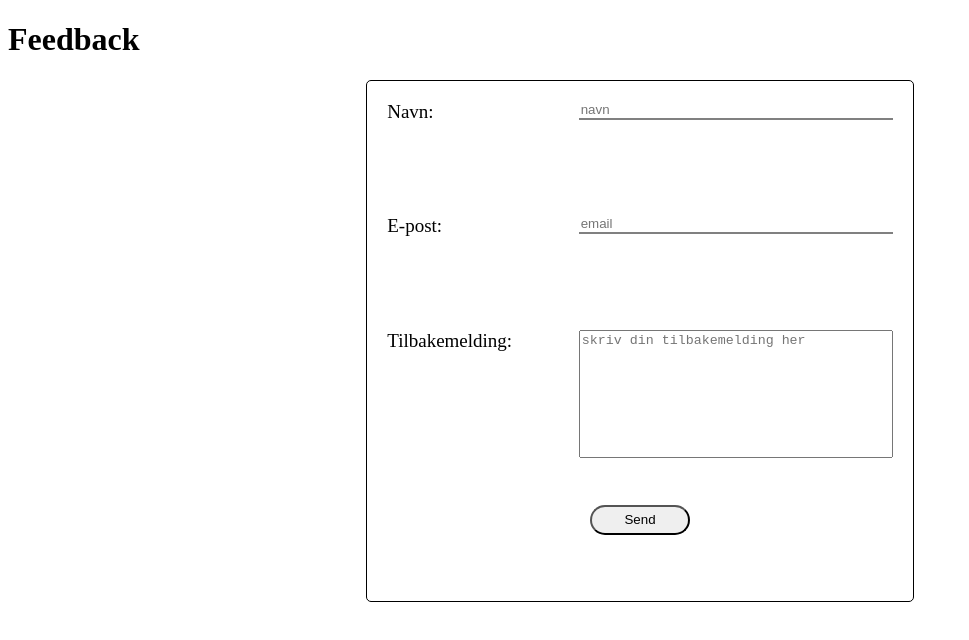
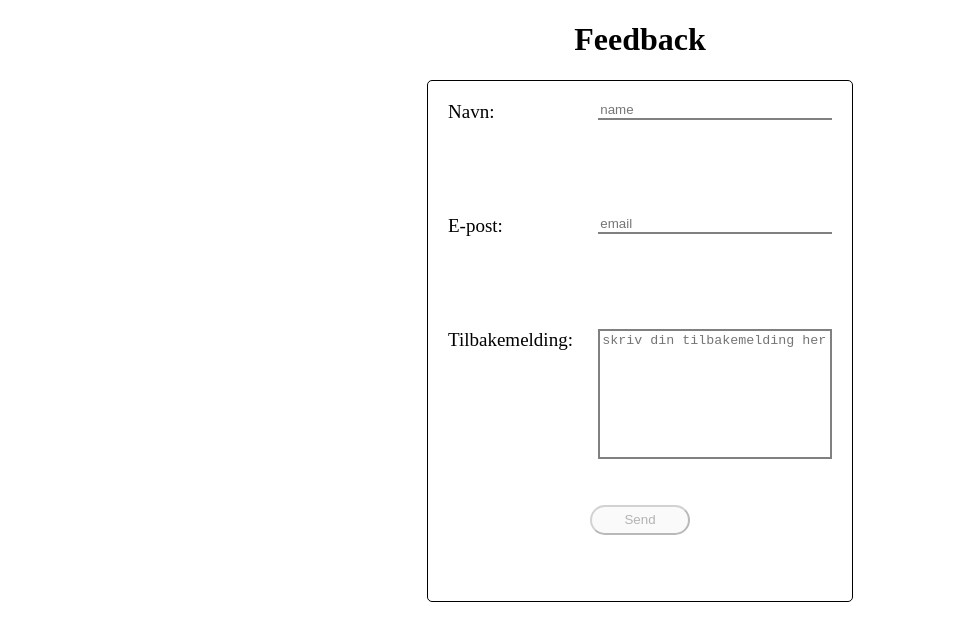
Before and after one commit to JoJoHTM/IDATT2105-Fullstack, a Vue app in the folder oving3/: page /feedback in a window 1280 px wide. Shown: the top 640 px of the page, without its empty margins (0-969 px from the left). Built offline with nearby package versions, Linux system fonts and the light colour scheme; the HTML template or start-up script is replaced by a standard one.

Commit message:
validate form inputs

```diff
--- a/oving3/src/components/Feedback.vue
+++ b/oving3/src/components/Feedback.vue
@@ -1,13 +1,25 @@
+// TODO statemanagement
+
+<script setup>
+import { ref, computed } from 'vue';
+const name = ref('');
+const email = ref('');
+const feedback = ref('');
+const disableSubmit = computed(() => {
+    return name.value === '' || email.value === '' || feedback.value === '';
+});
+</script>
+
 <template>
-    <h1>Feedback</h1>
-        <form @submit.prevent="sendFeedback">
-            <label for="navn">Navn:</label>
-            <input type="text" placeholder="navn" name="navn" id="navn"></input>
+    <h1 style="text-align: center;">Feedback</h1>
+        <form>
+            <label for="name">Navn:</label>
+            <input type="text" placeholder="name" name="name" id="name" v-model="name"></input>
             <label for="email">E-post:</label>
-            <input type="email" placeholder="email" id="email" name="email"></input>
-            <label for="tilbakemelding" id="tilbakemeldingtekst">Tilbakemelding:</label>
-            <textarea placeholder="skriv din tilbakemelding her" name="tilbakemelding" id="tilbakemelding"></textarea>
-            <input type="submit" value="Send" id="submit"></input>
+            <input type="email" placeholder="email" id="email" name="email" v-model="email"></input>
+            <label for="feedback" id="feedbacktekst">Tilbakemelding:</label>
+            <textarea placeholder="skriv din tilbakemelding her" name="feedback" id="feedback" v-model="feedback"></textarea>
+            <input type="submit" value="Send" id="submit" :disabled="disableSubmit"></input>
         </form>
 </template>
 
@@ -15,14 +27,15 @@
 form {
     display: grid;
     grid-template-areas:
-        'navnlabel navn navn'
+        'namelabel name name'
         'emaillabel email email'
-        'tilbakemeldinglabel tilbakemelding tilbakemelding'
+        'feedbacklabel feedback feedback'
         'send send send';
 
     grid-template-columns: auto auto;
-    width: 40%;
+    width: 30vw;
     height: 60vh;
+    min-width: 300px;
     margin: 0 auto;
     padding: 20px;
     border: 1px solid black;
@@ -33,14 +46,14 @@ label {
     font-size: 19px;
 }
 
-#navn:focus,
+#name:focus,
 #email:focus {
     outline: none;
     border-bottom: 2px solid black;
 }
 
-#navn {
-    grid-area: navn;
+#name {
+    grid-area: name;
     height: fit-content;
     border: none;
     border-bottom: 2px solid gray;
@@ -53,9 +66,10 @@ label {
     border-bottom: 2px solid gray;
 }
 
-#tilbakemelding {
-    grid-area: tilbakemelding;
+#feedback {
+    grid-area: feedback;
     resize: none;
+    border: 2px solid gray;
 }
 
 #submit {
--- a/oving3/src/components/ResultItem.vue
+++ b/oving3/src/components/ResultItem.vue
@@ -1,7 +1,6 @@
 <script setup>
     import { ref, inject } from 'vue';
     const currentValue = inject('currentValue');
-    const totalValue = inject('totalValue');
 </script>
 
 
```
